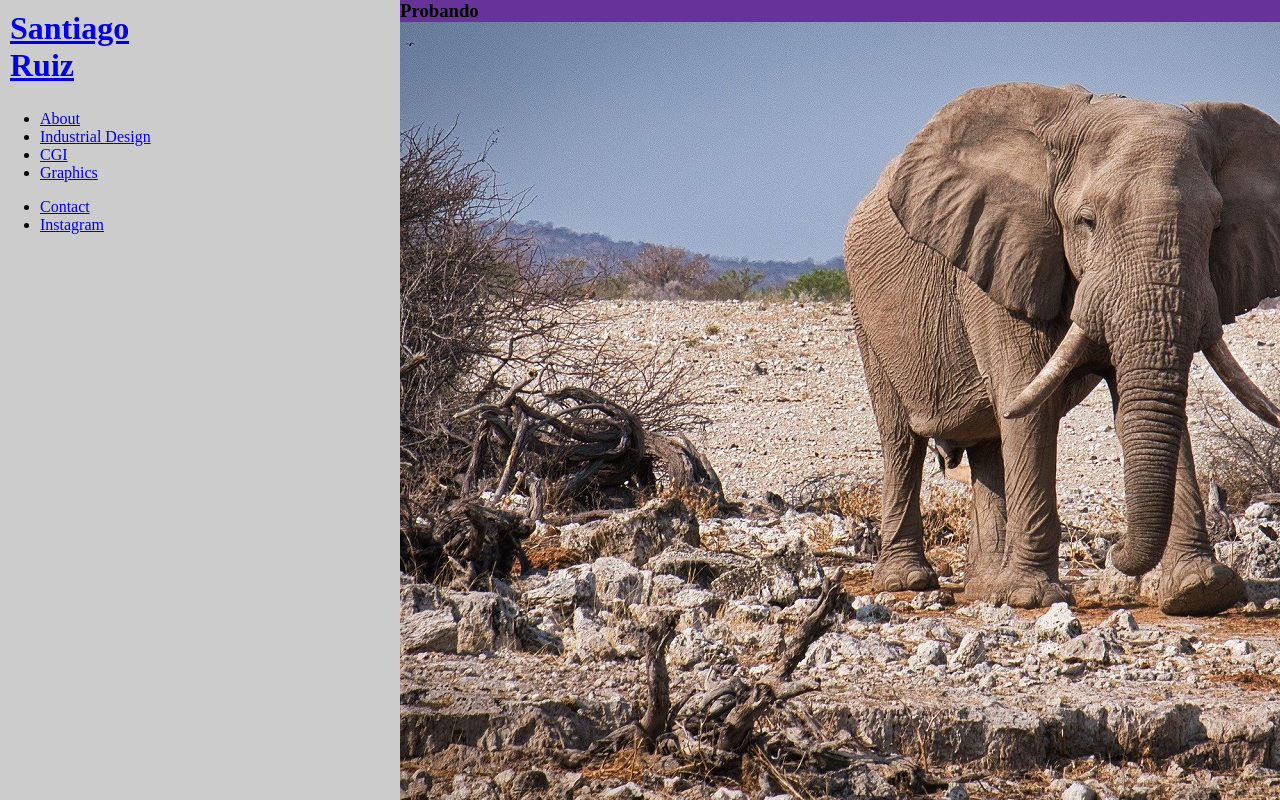
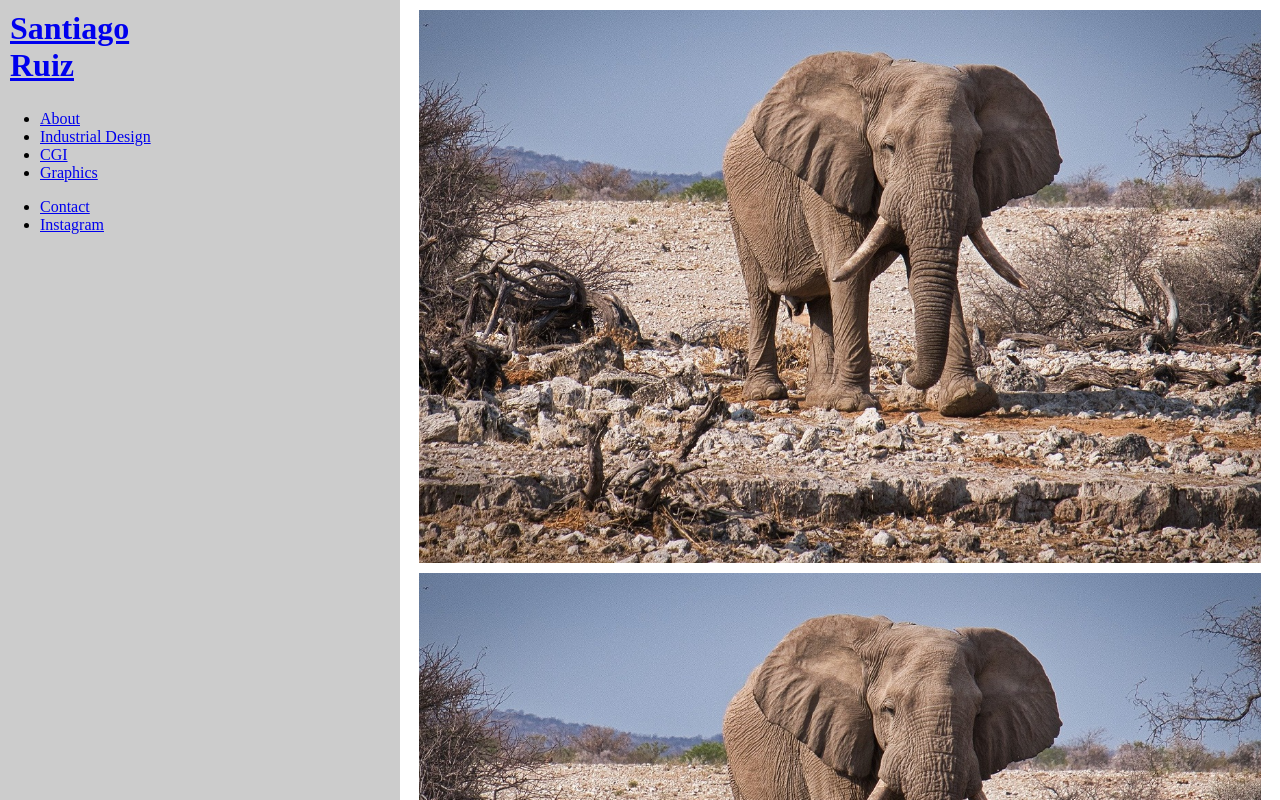
Before and after one commit to Agustingrm/SantiagoRuizPortfolio-V2, a React (Create React App) app: page /Overview/BedroomRender in a window 1280 px wide. Shown: the top 800 px of the page. Built offline with nearby package versions, Linux system fonts and the light colour scheme; a web font is replaced by a local one.

Commit message:
Fixed react-slick behaviour, needs to handle url to save pages

```diff
--- a/src/Assets/Styles/CSS/Details.css
+++ b/src/Assets/Styles/CSS/Details.css
@@ -1,12 +1,29 @@
 .detailsContainer {
   width: calc(100% - 400px);
   margin-left: 400px;
-  background-color: rebeccapurple;
-  height: 90vh;
   box-sizing: border-box;
 }
 .detailsContainer h3 {
   margin: 0;
 }
 
+.detailsPhotoContainer {
+  display: grid !important;
+  width: auto !important;
+  grid-auto-rows: calc(calc(100vw - 436px) * 0.655) !important;
+  padding: 10px;
+  row-gap: 10px;
+  column-gap: 10px;
+  border: none !important;
+}
+.detailsPhotoContainer img {
+  height: 100%;
+  margin: auto;
+}
+
+.detailsPhotoContainer:focus {
+  outline: none !important;
+  border: none !important;
+}
+
 /*# sourceMappingURL=Details.css.map */
--- a/src/Assets/Styles/SASS/Details.scss
+++ b/src/Assets/Styles/SASS/Details.scss
@@ -1,10 +1,31 @@
 .detailsContainer {
   width: calc(100% - 400px);
   margin-left: 400px;
-  background-color: rebeccapurple;
-  height: 90vh;
   box-sizing: border-box;
   h3 {
     margin: 0;
   }
 }
+
+.detailsPhotoContainer {
+  //!important is used here because <Slider/> commes with css that is needed to override
+  display: grid !important;
+  width: auto !important;
+  //The following calculation makes the two formats of image the same height
+  //436px: 400px for margin left, 16px for scrollbar 20px for padding
+  //0.656: relation between 807px and 1230px, the size of the horizontal image
+  grid-auto-rows: calc(calc(100vw - 436px) * 0.655) !important;
+  padding: 10px;
+  row-gap: 10px;
+  column-gap: 10px;
+  border: none !important;
+  img {
+    height: 100%;
+    margin: auto;
+  }
+}
+
+.detailsPhotoContainer:focus {
+  outline: none !important;
+  border: none !important;
+}
--- a/src/Pages/DetailsPage.tsx
+++ b/src/Pages/DetailsPage.tsx
@@ -9,10 +9,10 @@ const DetailsPage: React.FC<{}> = () => {
   const context = useContext(PortfolioContext);
   const [activeSlide, SetActiveSlide] = useState(0);
   const [activeSlide2, SetActiveSlide2] = useState(0);
-  let { section, project } = useParams();
+  let { section } = useParams();
 
   let currentSection = "project" + section;
-  let currentProject = project;
+  // let currentProject = project;
 
   const settings = {
     dots: true,
@@ -21,6 +21,7 @@ const DetailsPage: React.FC<{}> = () => {
     arrows: false,
     slidesToShow: 1,
     slidesToScroll: 1,
+    adaptiveHeight: true,
     beforeChange: (current: number, next: number) => SetActiveSlide(next),
     afterChange: (current: number) => SetActiveSlide2(current),
   };
@@ -30,11 +31,10 @@ const DetailsPage: React.FC<{}> = () => {
 
   return (
     <div className="detailsContainer">
-      <h3>Probando</h3>
       <Slider {...settings}>
         {context[currentSection].map((projectName: string) => {
           return (
-            <div>
+            <div className='detailsPhotoContainer'>
               {context.projectDatabase[projectName].detailPhotos.map((project: string) => {
                 return (
                   <img
```
Also changed, not shown: src/Assets/Projects/Kitchen/Kitchen1.jpg, 1 other file (tests, documents, lock files or other folders).
